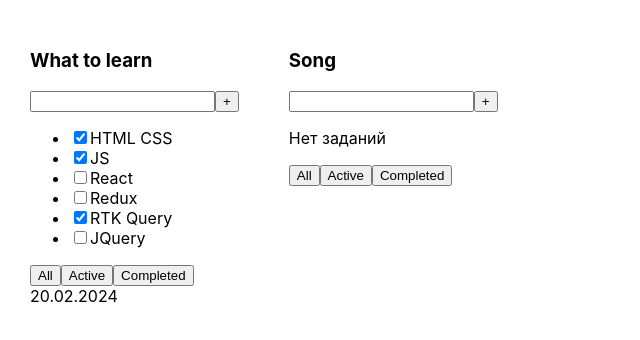
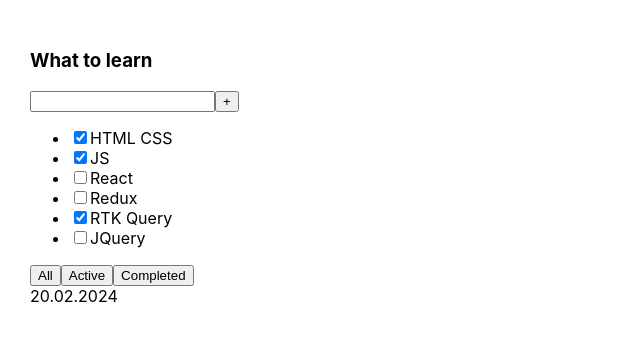
Before and after one commit to webaldar/todolist, a React (Create React App) app: page / in a window 1280 px wide. Shown: the top 340 px of the page, without its empty margins (0-640 px from the left). Built offline with nearby package versions, Linux system fonts and the light colour scheme.

Commit message:
prepared for the second lesson

```diff
--- a/src/App.tsx
+++ b/src/App.tsx
@@ -17,12 +17,11 @@ function App() {
         {id: 5, title: 'RTK Query', isDone: true},
         {id: 6, title: 'JQuery', isDone: false},
     ]
-    const tasks2: Array<taskType> = []
+
+
     return (
         <div className="App">
             <Todolist title={'What to learn'} tasks={tasks1} date={'20.02.2024'}/>
-            <Todolist title={'Song'} tasks={tasks2}/>
-
         </div>
     );
 }
```
